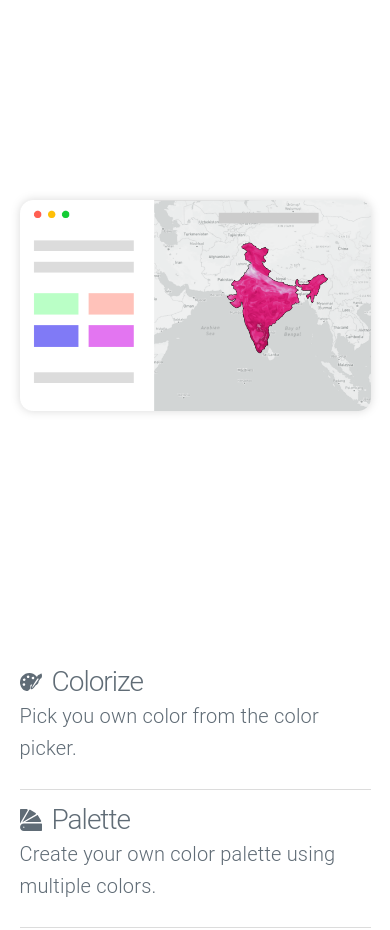
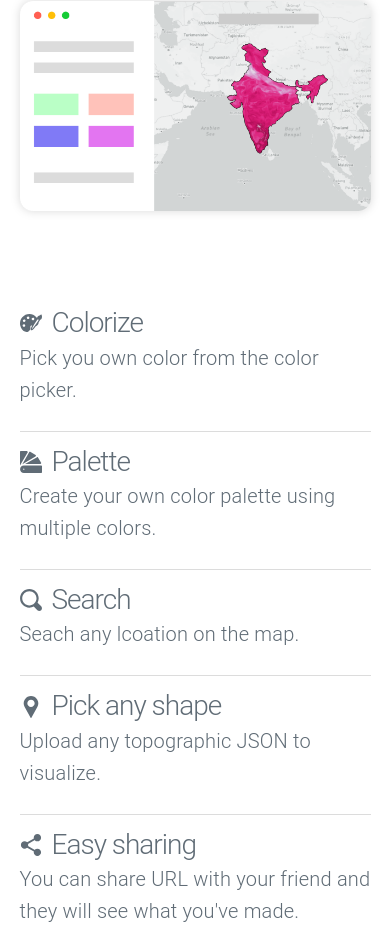
Before and after one commit to ayushman-git/RasterPlayground_landing, a website: page src/index.html in a window 390 px wide. Shown: the part 1081-2011 px from the top of the page. Drawn offline with Linux system fonts and the light colour scheme.

Commit message:
removed margin from wireframe

```diff
--- a/src/styles/styles.css
+++ b/src/styles/styles.css
@@ -327,10 +327,9 @@ button:hover {
   }
   .about-wrap {
     grid-template-columns: 1fr;
-    grid-template-rows: repeat(2, 1fr);
+    grid-template-rows: repeat(3, 1fr);
   }
   .about-wireframe {
-    margin-top: 4rem;
     grid-column: 1/2;
     grid-row: 1/2;
     filter: drop-shadow(0px 0px 5px rgba(0, 0, 0, 0.15));
@@ -338,7 +337,7 @@ button:hover {
   .features-wrap {
     margin: 2rem 0 5rem 0;
     grid-column: 1/2;
-    grid-row: 2/3;
+    grid-row: 2/4;
   }
   .hero-wrap {
     margin-top: 6rem;
```
